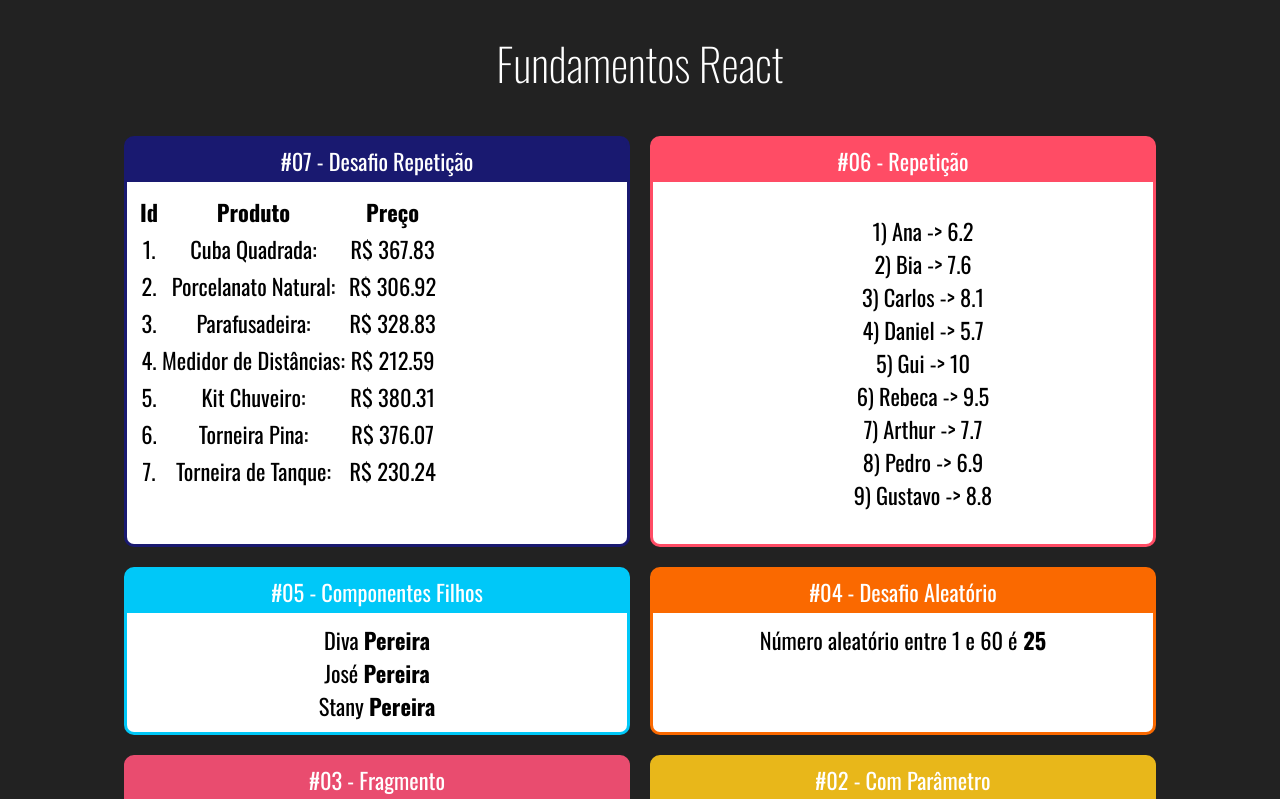
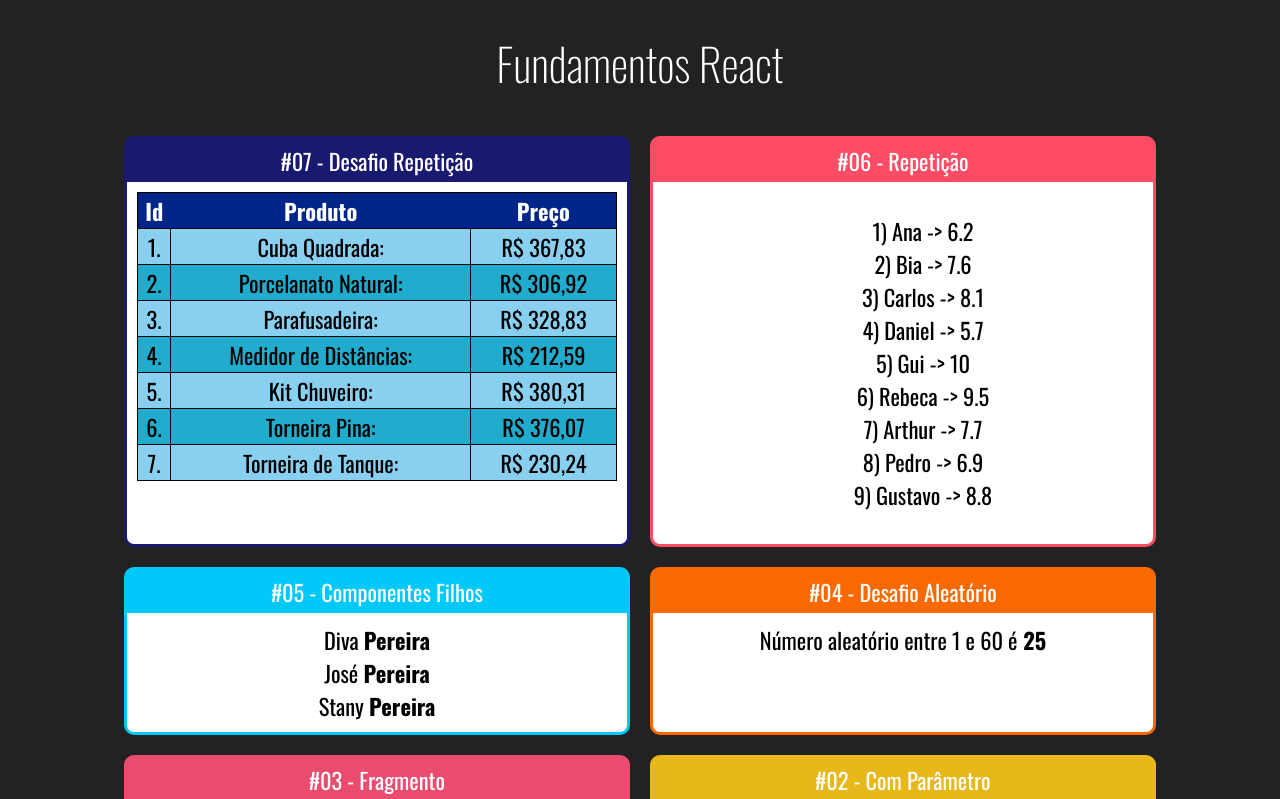
Before and after one commit to stanycruz/curso-react, a React (Create React App) app: page / in a window 1280 px wide. Shown: the top 799 px of the page. Built offline with nearby package versions, Linux system fonts and the light colour scheme.

Commit message:
Desafio Repetição - Resposta

```diff
--- /dev/null
+++ b/src/components/repeticao/TabelaProdutos.css
@@ -0,0 +1,22 @@
+.TabelaProdutos table {
+    width: 100%;
+    border: 1px solid black;
+    border-collapse: collapse;
+}
+
+.TabelaProdutos table td {
+    border: 1px solid black
+}
+
+.TabelaProdutos th {
+    background-color: #00258a;
+    color: #FFFFFF;
+}
+
+.TabelaProdutos .Par {
+    background-color: #89CFF0;
+}
+
+.TabelaProdutos .Impar {
+    background-color: #21ABCD;
+}
--- a/src/components/repeticao/TabelaProdutos.jsx
+++ b/src/components/repeticao/TabelaProdutos.jsx
@@ -1,25 +1,33 @@
+import './TabelaProdutos.css'
 import React from 'react'
 import produtos from '../../data/produtos'
 
 export default props => {
-    const produtosList = produtos.map(produto => {
+    const produtosList = produtos.map((produto, i) => {
         return (
-            <tr key={produto._id}>
+            <tr key={produto._id} className={i % 2 === 0 ? 'Par' : 'Impar'}>
                 <td>{produto._id}.</td>
                 <td>{produto.nome}:</td>
-                <td>R$ {produto.preco}</td>
+                <td>R$ {produto.preco.toFixed(2).replace('.', ',')}</td>
             </tr>
         )
     })
 
     return (
+        <div className="TabelaProdutos">
             <table>
+                <thead>
                     <tr>
                         <th>Id</th>
                         <th>Produto</th>
                         <th>Preço</th>
                     </tr>
+                </thead>
+                <tbody>
                     {produtosList}
+                </tbody>
+
             </table>
+        </div>
     )
 }
```
Lines whose indentation alone changed are shown as unchanged.
